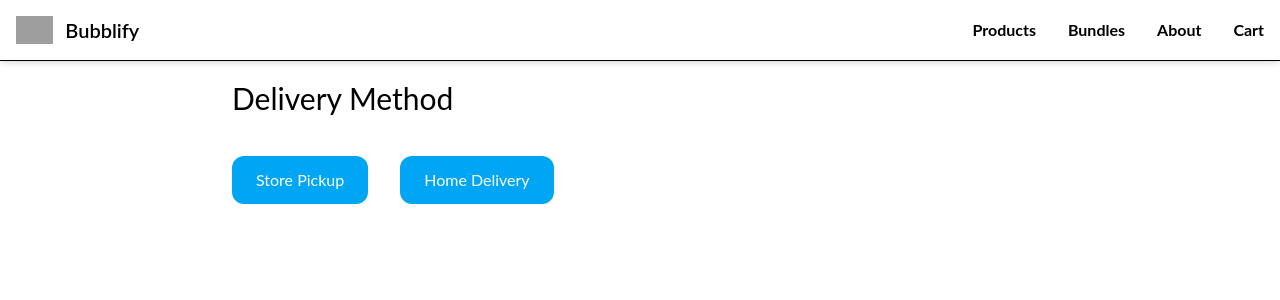
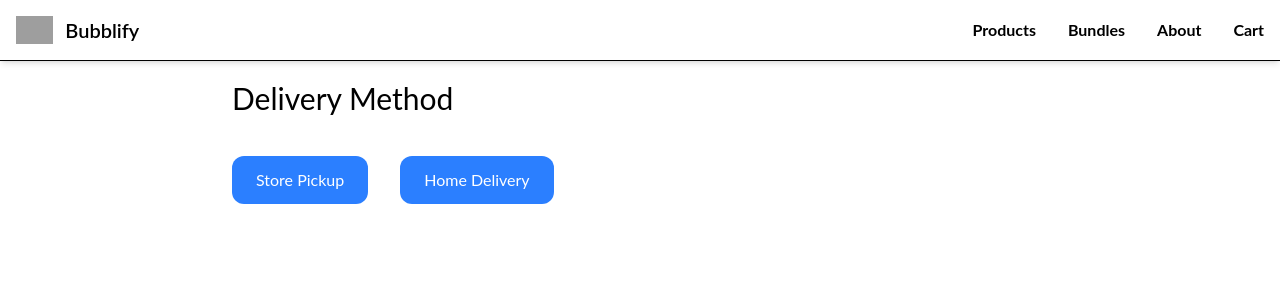
Before and after one commit to herdisheida/Bubblify, a Next.js app in the folder my-app/: page /checkout/delivery in a window 1280 px wide. Shown: the top 300 px of the page. Built offline with nearby package versions, Linux system fonts and the light colour scheme; grey boxes are pictures that could not be loaded.

Commit message:
sky verður blue

```diff
--- a/my-app/app/(checkout)/checkout/delivery/page.tsx
+++ b/my-app/app/(checkout)/checkout/delivery/page.tsx
@@ -19,12 +19,12 @@ export default function DeliveryPage({}) {
   return (
     <div className="p-10">
       <h1 className="text-3xl pb-6">Delivery Method</h1>
-      <button className="bg-sky-500 hover:bg-sky-700 text-white px-6 py-3 rounded-xl mt-4 mr-4 transition-colors      cursor-pointer hover:scale-101 hover:shadow-md"
+      <button className="bg-blue-500 hover:bg-blue-700 text-white px-6 py-3 rounded-xl mt-4 mr-4 transition-colors      cursor-pointer hover:scale-101 hover:shadow-md"
         onClick={() => handleSelect(pickup)}>
           Store Pickup
       </button>
 
-      <button className="bg-sky-500 hover:bg-sky-700 text-white px-6 py-3 rounded-xl mt-4 ml-4 transition-colors      cursor-pointer hover:scale-101 hover:shadow-md"
+      <button className="bg-blue-500 hover:bg-blue-700 text-white px-6 py-3 rounded-xl mt-4 ml-4 transition-colors      cursor-pointer hover:scale-101 hover:shadow-md"
         onClick={() => handleSelect(delivery)}>
           Home Delivery
       </button>
--- a/my-app/app/(checkout)/checkout/info/page.tsx
+++ b/my-app/app/(checkout)/checkout/info/page.tsx
@@ -56,7 +56,7 @@ export default function InfoPage() {
 
             <button onClick={handleSubmit}
                     disabled={!form.name || !form.telephone || (data.method === "delivery" && (!form.address || !form.city || !form.postalCode))}
-                    className="bg-sky-500 hover:bg-sky-700 text-white px-6 py-3 rounded-xl mt-4 transition-colors      cursor-pointer hover:scale-101 hover:shadow-md
+                    className="bg-blue-500 hover:bg-blue-700 text-white px-6 py-3 rounded-xl mt-4 transition-colors      cursor-pointer hover:scale-101 hover:shadow-md
                               disabled:opacity-50 disabled:cursor-not-allowed disabled:pointer-events-none">
               submit
             </button>
--- a/my-app/app/(checkout)/checkout/review/page.tsx
+++ b/my-app/app/(checkout)/checkout/review/page.tsx
@@ -60,7 +60,7 @@ export default function ReviewPage() {
 
       {isSubmitting ? <LoadingSpinner /> : null}
 
-      <button onClick={handleConfirm} className="bg-sky-500 hover:bg-sky-700 text-white px-6 py-3 rounded-xl mt-4 transition-colors      cursor-pointer hover:scale-101 hover:shadow-md">
+      <button onClick={handleConfirm} className="bg-blue-500 hover:bg-blue-700 text-white px-6 py-3 rounded-xl mt-4 transition-colors      cursor-pointer hover:scale-101 hover:shadow-md">
         confirm
       </button>
     </div>
--- a/my-app/app/cart/page.tsx
+++ b/my-app/app/cart/page.tsx
@@ -53,7 +53,7 @@ export default function CartPage() {
       <h2 className="text-xl mt-6">Total: ${total}</h2>
 
       {cart.length > 0 && (
-        <button className="bg-sky-500 hover:bg-sky-700 text-white px-6 py-3 rounded-xl mt-4 transition-colors      cursor-pointer hover:scale-101 hover:shadow-md"
+        <button className="bg-blue-500 hover:bg-blue-700 text-white px-6 py-3 rounded-xl mt-4 transition-colors      cursor-pointer hover:scale-101 hover:shadow-md"
           onClick={handleCheckout}>
           Proceed to Checkout
         </button>
--- a/my-app/app/orders/[telephone]/page.tsx
+++ b/my-app/app/orders/[telephone]/page.tsx
@@ -53,7 +53,7 @@ export default async function OrdersByTelephone({ params }: PageProps) {
 
         {/* TODO add old orders to cart? functionality */}
         <Link href="/orders"
-          className="bg-sky-500 hover:bg-sky-700 text-white px-6 py-3 rounded-xl mt-4 transition-colors       cursor-pointer hover:scale-101 hover:shadow-md">
+          className="bg-blue-500 hover:bg-blue-700 text-white px-6 py-3 rounded-xl mt-4 transition-colors       cursor-pointer hover:scale-101 hover:shadow-md">
           back
         </Link>
     </div>
```
